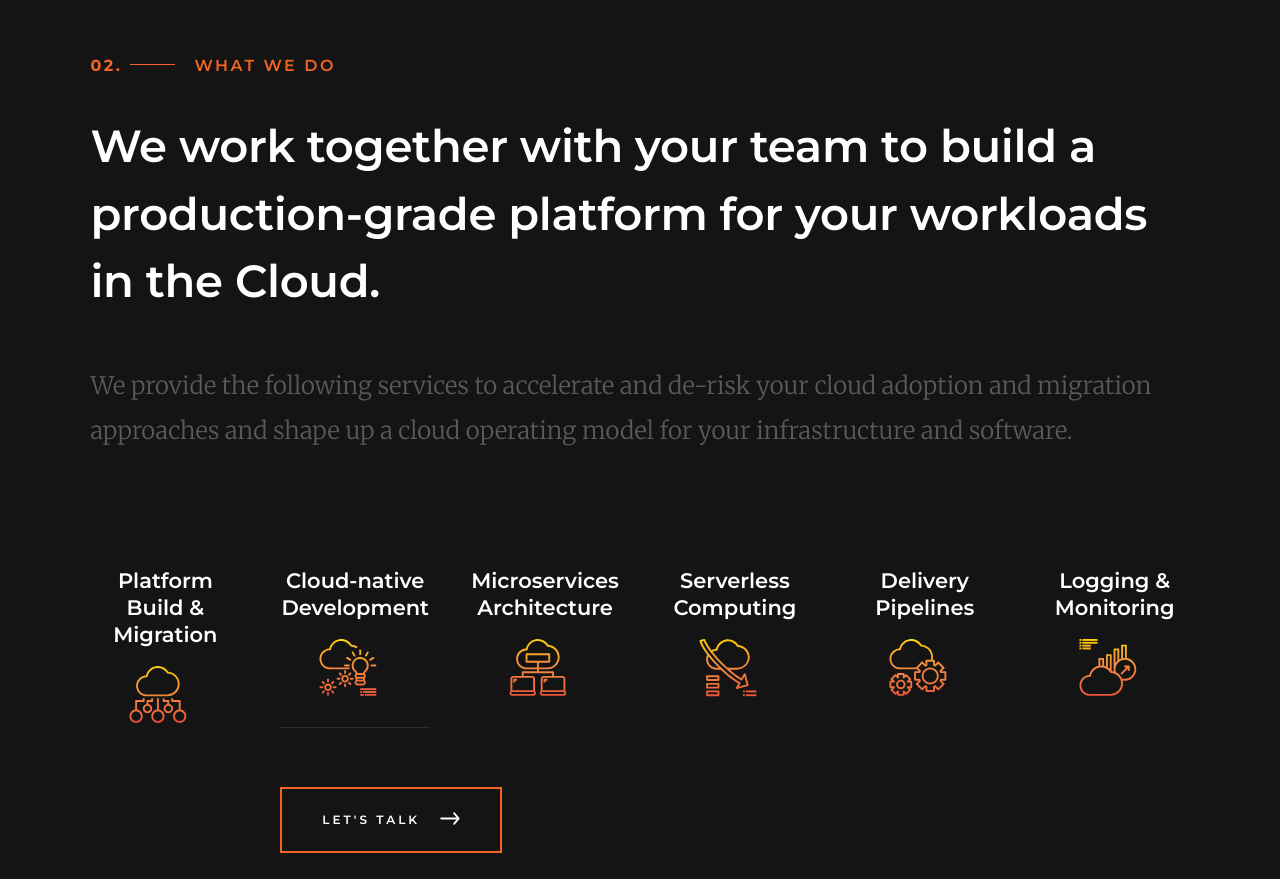
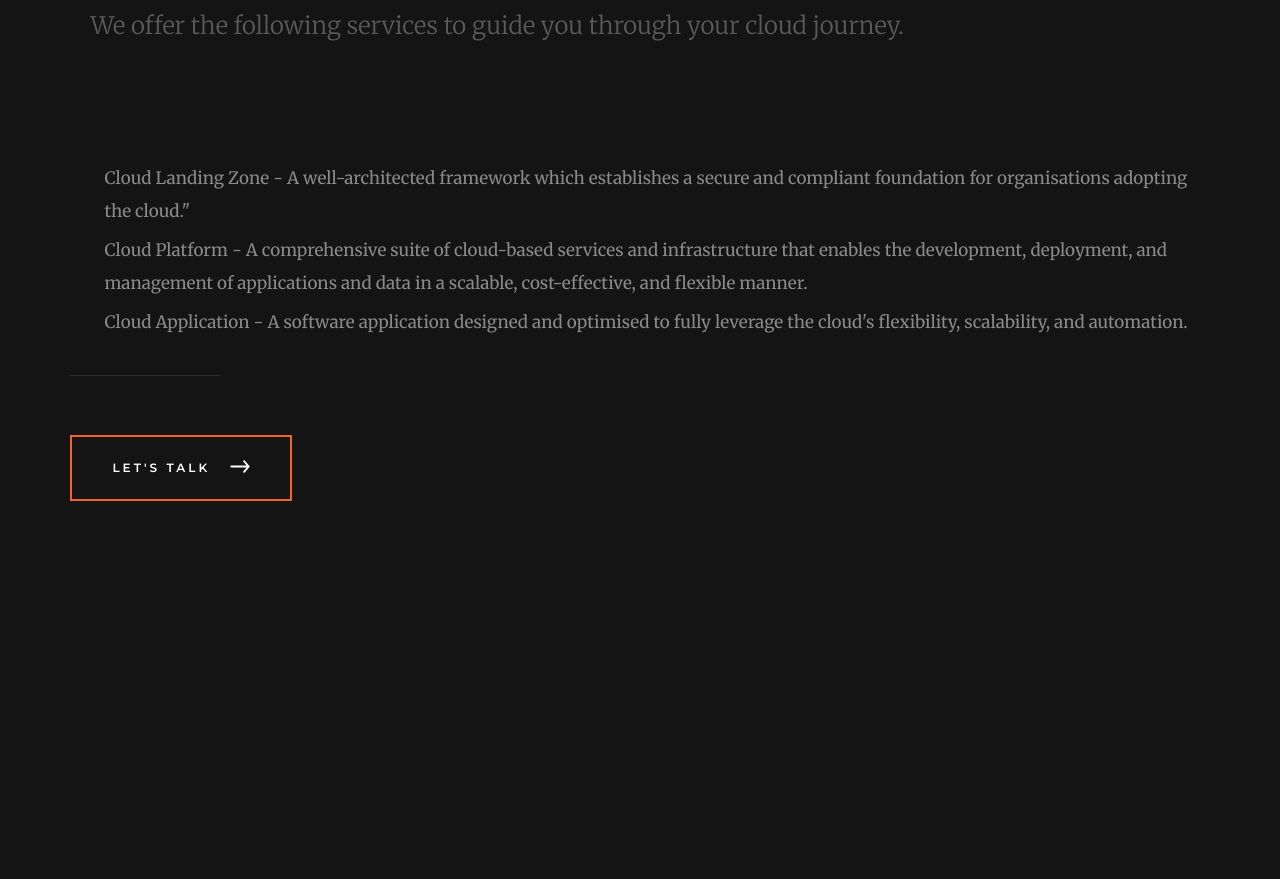
Before and after one commit to jaffoosolutions/jaffoosolutions.github.io, a plain HTML site: page index.html in a window 1280 px wide. Shown: the part 2709-3588 px from the top of the page. Drawn offline with Linux system fonts and the light colour scheme.

Commit message:
simplifying services

```diff
--- a/index.html
+++ b/index.html
@@ -130,15 +130,13 @@
                 Seasoned Cloud Platform Experts - Your Trusted IT Consultancy Partner with Proven Experience in Cloud Native Transformation.
                 </h1>
                 <p class="lead">
-                Founded in 2019, our London-based information technology consulting firm stands as a beacon of innovation and excellence in the realm of cloud technology. We are dedicated to crafting cloud-native platforms of unparalleled quality, leveraging industry-leading cloud providers such as Amazon Web Services and Microsoft Azure.
+                Founded in 2019, our London-based information technology consulting firm stands as a beacon of innovation and excellence in the realm of cloud technology. We are dedicated to building secure, resilient and scalable cloud-native platforms in Amazon Web Services and Microsoft Azure.
                 <br><br>
-                With a decade of experience in delivering transformative digital projects across the public and private sectors in the UK, our mastery of cloud technologies, infrastructure as code, serverless computing, function as a service, and containerisation is unparalleled. This wealth of experience positions us as your trusted partner for greenfield and brownfield digital transformation initiatives.
+                We have over a decade of experience adopting and delivering cloud platforms using infrastructure as code, serverless computing, function as a service, and containerisation technologies, across the public and private sectors in the UK. This wealth of experience positions us as your trusted partner for greenfield and brownfield digital transformation initiatives.
                 <br><br>
-                We are firm believers in the power of cloud technology to revolutionise businesses. Our approach draws from proven principles, patterns, and processes to assess, strategise, and implement solutions that enable your enterprise to harness the security, scalability, and reliability of the cloud while drastically reducing time to market.
+                Whether you envision a cloud-native platform, a hybrid infrastructure, or a modernisation of your existing setup, our consultants have the knowledge and experience needed to design, build, and optimise platforms tailored precisely to your unique requirements.
                 <br><br>
-                Whether you envision a cloud-native platform, a hybrid infrastructure, or a modernisation of your existing setup, our consultants are armed with the knowledge and experience needed to design, build, and optimise platforms tailored precisely to your unique requirements.
-                <br><br>
-                At our core, we are architects of transformation, guiding you through each phase of your successful cloud adoption journey. With our unwavering commitment to excellence, we invite you to embark on a collaborative partnership that will redefine your organisation's technological landscape.
+                We are here to guide you through each phase of your successful cloud adoption journey.
                 </p>
             </div>
         </div>
@@ -157,42 +155,18 @@
                   for your workloads in the Cloud.
                 </h1>
                 <p class="lead lead-light">
-                  We provide the following services to accelerate and de-risk your cloud adoption and migration
-                  approaches and shape up a cloud operating model for your infrastructure and software.
+                    We offer the following services to guide you through your cloud journey.
                 </p>
             </div>
         </div>
 
-        <div class="row services-list block-1-6">
-
-            <div class="col-block" data-aos="fade-up">
-                <h4 align="center">Platform Build & Migration</h4>
-                <img src="images/cloud-computing.svg" alt="Cloud Platform Setup">
-            </div>
-
-            <div class="col-block" data-aos="fade-up">
-                <h4 align="center">Cloud-native Development</h4>
-                <img src="images/cloud-native-dev.svg" alt="Cloud-native Development">
-            </div>
-
-            <div class="col-block" data-aos="fade-up">
-                <h4 align="center">Microservices Architecture</h4>
-                <img src="images/micro.svg" alt="Microservices Architecture">
-            </div>
-
-            <div class="col-block" data-aos="fade-up">
-                <h4 align="center">Serverless Computing</h4>
-                <img src="images/serverless.svg" alt="Serverless Computing">
-            </div>
-
-            <div class="col-block" data-aos="fade-up">
-                <h4 align="center">Delivery Pipelines</h4>
-                <img src="images/cicd.svg" alt="Continuous Integration & Delivery Pipelines">
-            </div>
-
-            <div class="col-block" data-aos="fade-up">
-                <h4 align="center">Logging & Monitoring</h4>
-                <img src="images/mon.svg" alt="cloud monitoring">
+        <div class="row services-list">
+            <div>
+                <ul>
+                    <ol>Cloud Landing Zone - A well-architected framework which establishes a secure and compliant foundation for organisations adopting the cloud."</ol>
+                    <ol>Cloud Platform - A comprehensive suite of cloud-based services and infrastructure that enables the development, deployment, and management of applications and data in a scalable, cost-effective, and flexible manner.</ol>
+                    <ol>Cloud Application - A software application designed and optimised to fully leverage the cloud's flexibility, scalability, and automation.</ol>
+                </ul>
             </div>
             <div class="row contact-bottom">
                 <div class="col-five tab-full contact-button" data-aos="fade-up">
```
